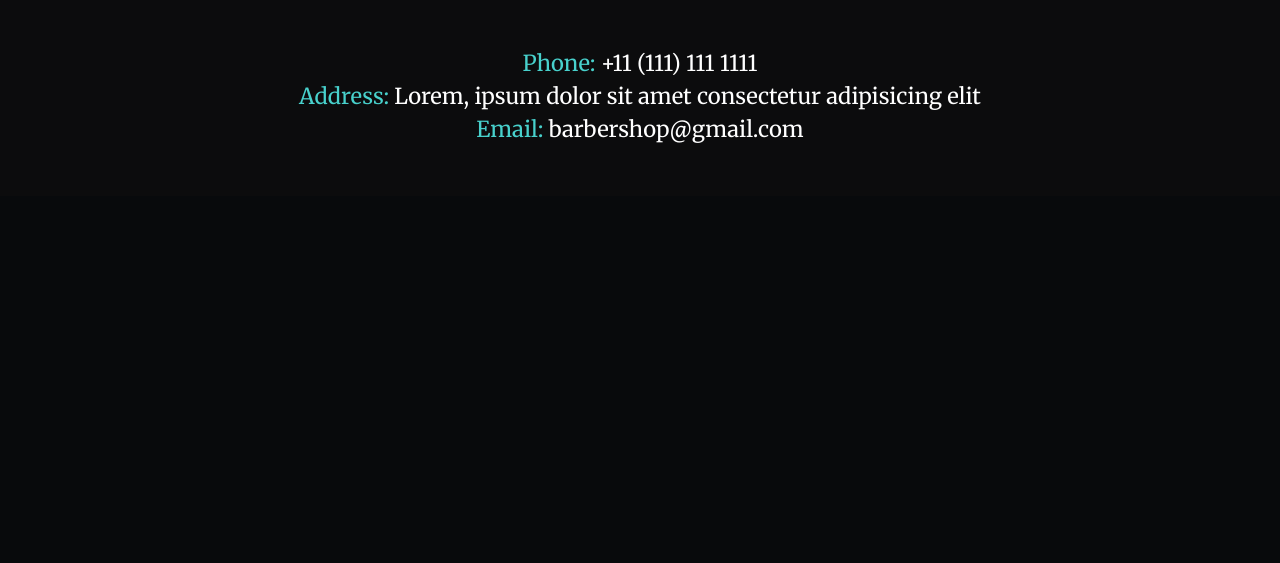
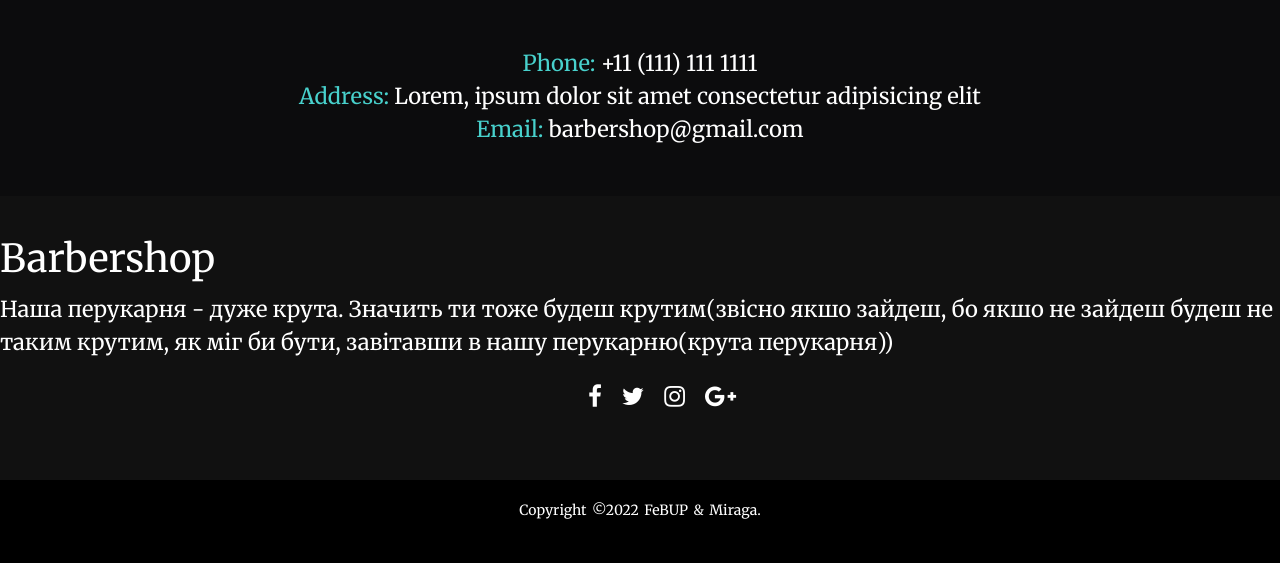
Before and after one commit to yura-solokha/barber-shop-website, a Django app: page / in a window 1280 px wide. Shown: the part 2028-2591 px from the top of the page. Before the commit the page ends 2171 px from the top, so only its background shows below. Run offline with Django 4.2, Linux system fonts and the light colour scheme.

Commit message:
Created footer section

```diff
--- a/web_site/main/static/main/css/main.css
+++ b/web_site/main/static/main/css/main.css
@@ -306,3 +306,78 @@
 }
 
 /* End Contacts Section */
+
+/* Footer Section */
+footer{
+    background: #111;
+    height: auto;
+    width: 100vw;
+    font-family: "Open Sans";
+    padding-top: 40px;
+    color: #fff;
+}
+
+.footer-content{
+    display: flex;
+    align-items: center;
+    justify-content: center;
+    flex-direction: column;
+    text-align: center;
+}
+
+.footer-content h3{
+    font-size: 1.8rem;
+    font-weight: 400;
+    text-transform: capitalize;
+    line-height: 3re;
+}
+
+.footer-content p{
+    max-width: 500px;
+    margin: 10px auto;
+    line-height: 28px;
+    font-size: 14px;
+}
+
+.socials{
+    list-style: none;
+    display: flex;
+    align-items: center;
+    justify-content: center;
+    margin: 1rem 0 3rem 0;
+}
+
+.socials li{
+    margin: 0 10px;
+}
+
+.socials a{
+    text-decoration: none;
+    color: #fff;
+}
+
+.socials a i{
+    font-size: 1.1rem;
+    transition: color .4s ease;
+}
+
+.socials a:hover i{
+    color: mediumturquoise;
+
+}
+
+.footer-bottom{
+    background: #000;
+    width: 100vw;
+    padding: 20px 0;
+    text-align: center;
+}
+
+.footer-bottom p{
+    font-size: 14px;
+    word-spacing: 2px;
+    text-transform: capitalize;
+}
+
+
+/* End Footer Section */
--- a/web_site/main/templates/main/base.html
+++ b/web_site/main/templates/main/base.html
@@ -7,6 +7,7 @@
     <meta http-equiv="X-UA-Compatible" content="IE=edge">
     <meta name="viewport" content="width=device-width, initial-scale=1.0">
     <link rel="stylesheet" href="https://cdn.jsdelivr.net/npm/bootstrap@5.1.3/dist/css/bootstrap.min.css">
+    <link rel="stylesheet" href="https://stackpath.bootstrapcdn.com/font-awesome/4.7.0/css/font-awesome.min.css">
     <link rel="stylesheet" href="{% static 'main/css/main.css' %}">
     {% block header %}{% endblock %}
 </head>
@@ -16,20 +17,40 @@
         <div class="header container">
             <div class="nav-bar">
                 <div class="logo">
-                    <a href="{% url 'home' %}">Logo</a>
+                    <a href="http://127.0.0.1:8000/#hero">Logo</a>
                 </div>
                 <div class="nav-list">
                     <ul>
-                        <li><a href="#services">Services</a></li>
-                        <li><a href="#about">About us</a></li>
-                        <li><a href="#contacts">Contacts</a></li>
+                        <li><a href="http://127.0.0.1:8000/#services">Services</a></li>
+                        <li><a href="http://127.0.0.1:8000/#about">About us</a></li>
+                        <li><a href="http://127.0.0.1:8000/#contacts">Contacts</a></li>
                     </ul>
                 </div>
             </div>
         </div>
     </section>
     <!-- End Header Section  -->
+
     {% block body %}{% endblock %}
+
+    <!-- Footer Section -->
+    <footer>
+        <div class="footer-conten">
+            <h3>Barbershop</h3>
+            <p>Наша перукарня - дуже крута. Значить ти тоже будеш крутим(звісно якшо зайдеш, бо якшо не зайдеш будеш не таким крутим, як міг би бути, завітавши в нашу перукарню(крута перукарня))</p>
+            <ul class="socials">
+                <li><a href="#"><i class="fa fa-facebook"></i></a></li>
+                <li><a href="#"><i class="fa fa-twitter"></i></a></li>
+                <li><a href="#"><i class="fa fa-instagram"></i></a></li>
+                <li><a href="#"><i class="fa fa-google-plus"></i></a></li>
+            </ul>
+        </div>
+        <div class="footer-bottom">
+            <p>copyright &copy;2022 feBUP & miraga.</p>
+        </div>
+    </footer>
+    <!-- End Footer Section -->
+
     <script src="../../static/main/js/app.js"></script>
 </body>
 </html>
```
